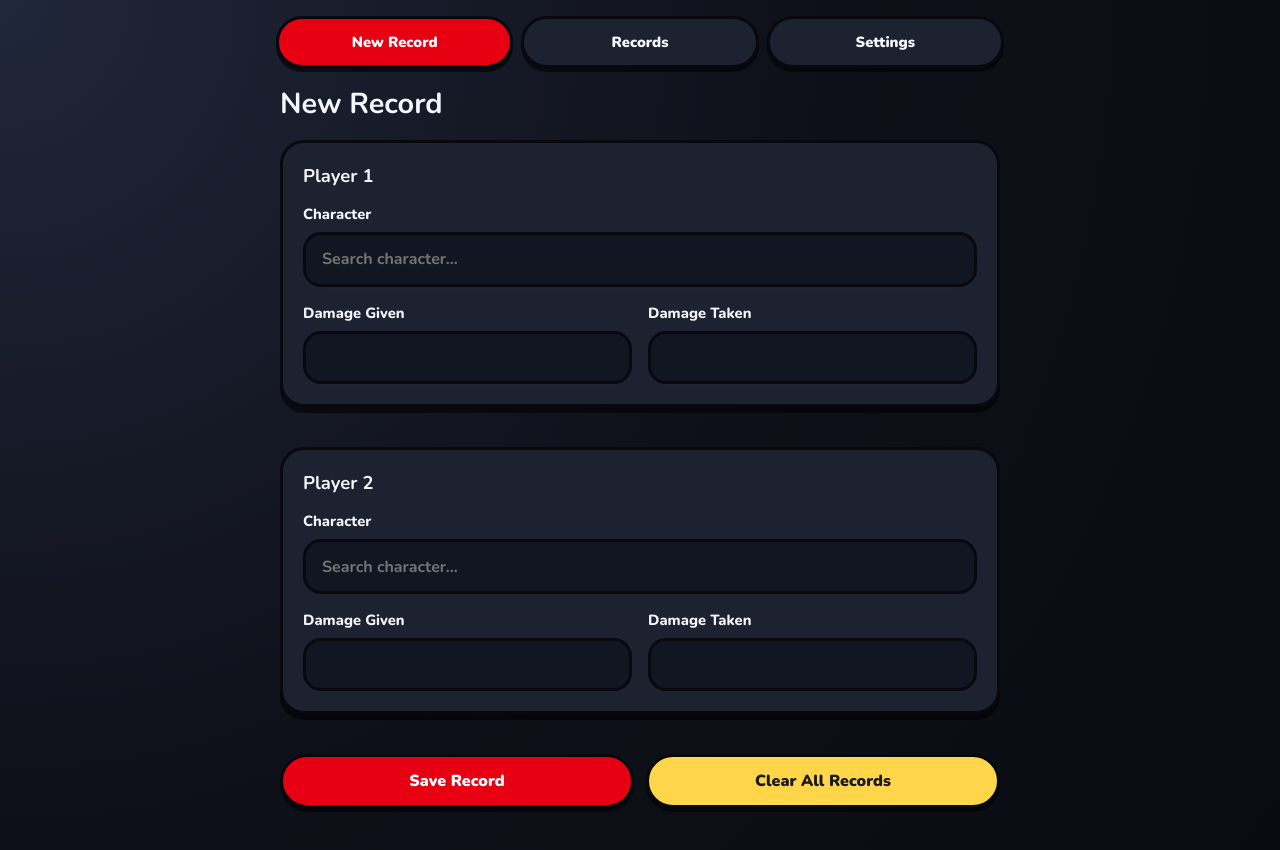
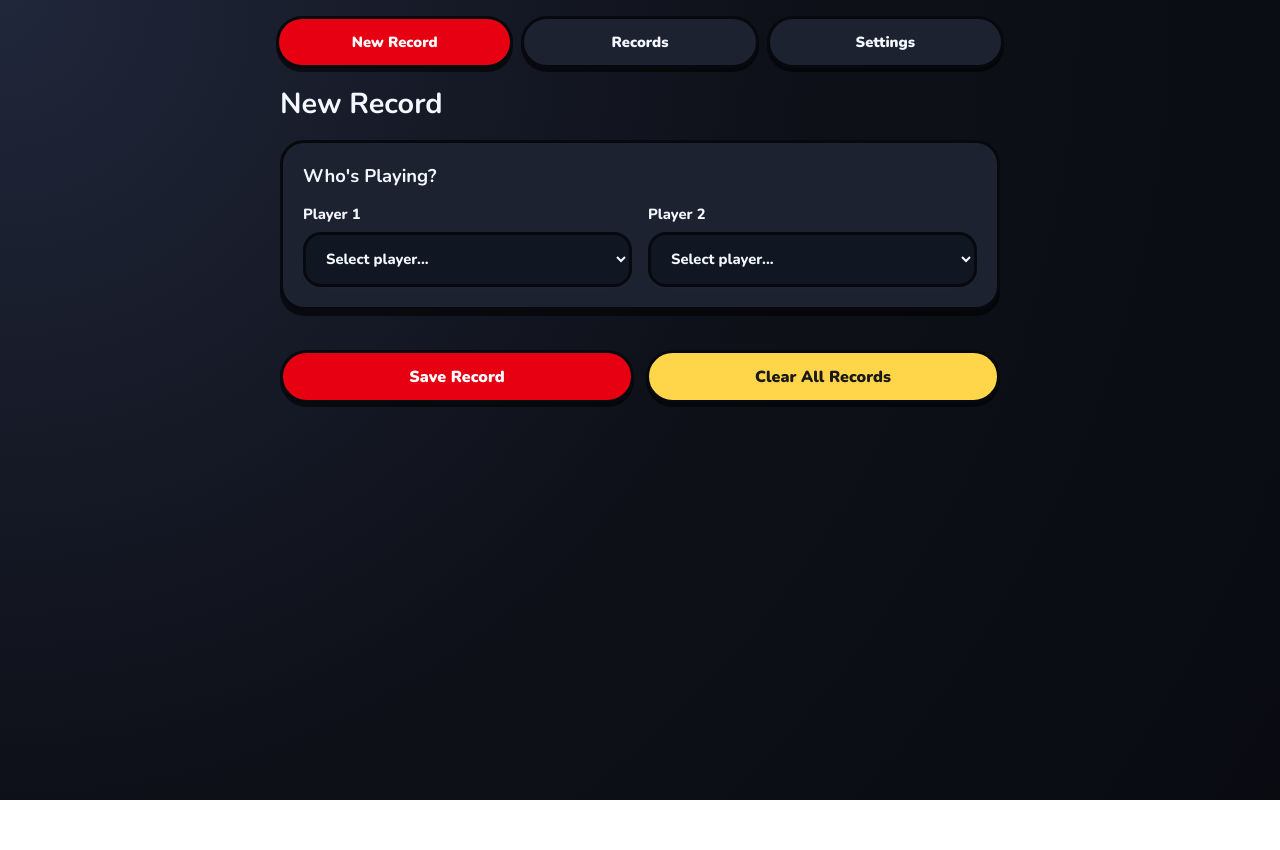
Before and after one commit to nibivi77/SmashTracker, a React (Vite) app: page /SmashTracker/new in a window 1280 px wide. Shown: the top 850 px of the page. After the commit the page ends 800 px from the top, so only its background shows below. Built offline with nearby package versions, Linux system fonts and the light colour scheme.

Commit message:
Adding player selection.

```diff
--- a/src/components/CharacterCard.jsx
+++ b/src/components/CharacterCard.jsx
@@ -8,6 +8,8 @@ export default function CharacterCard({ performance, rank = null }) {
 
   const character = characters.find((c) => c.id === performance.characterId);
   const partner = characters.find((c) => c.id === performance.partnerCharacterId);
+  const player = players.find((p) => p.id === performance.playerId);
+  const partnerPlayer = players.find((p) => p.id === performance.partnerPlayerId);
 
   const ratio =
     performance.damageTaken > 0
@@ -79,12 +81,9 @@ export default function CharacterCard({ performance, rank = null }) {
           )}
 
           <div>
+            <div className="character-card-player-name">{player?.name || "Player"}</div>
             <div className="character-card-name-row">
               <strong>{character?.name}</strong>
-            </div>
-
-            <div className="character-card-role">
-              {performance.playerSlot === "p1" ? players.find((c) => c.id === performance.player1Name)?.name : players.find((c) => c.id === performance.player2Name)?.name}
             </div>
           </div>
         </div>
@@ -120,8 +119,7 @@ export default function CharacterCard({ performance, rank = null }) {
 
             <div className="character-stat-line">
               <span>Partner</span>
-              <strong>{partner?.name}</strong>
-              <span>({performance.playerSlot !== "p1" ? players.find((c) => c.id === performance.player1Name)?.name : players.find((c) => c.id === performance.player2Name)?.name})</span>
+              <strong>{partnerPlayer?.name}: {partner?.name}</strong>
             </div>
           </div>
 
--- a/src/components/PlayerEntry.jsx
+++ b/src/components/PlayerEntry.jsx
@@ -1,7 +1,7 @@
 import { useState } from "react";
 import CharacterAutocomplete from "./CharacterAutocomplete";
 
-export default function PlayerEntry({ onChange }) {
+export default function PlayerEntry({ playerName = "Player", onChange }) {
   const [query, setQuery] = useState("");
   const [selectedCharacter, setSelectedCharacter] = useState(null);
   const [damageTaken, setDamageTaken] = useState("");
@@ -46,7 +46,7 @@ export default function PlayerEntry({ onChange }) {
   return (
     <section className="player-entry-panel">
       <CharacterAutocomplete
-        label="Character"
+        label={`${playerName}'s Character`}
         placeholder="Search character..."
         query={query}
         selectedCharacter={selectedCharacter}
--- a/src/components/RecordCard.jsx
+++ b/src/components/RecordCard.jsx
@@ -7,11 +7,10 @@ export default function RecordCard({ record, onDelete, rank = null }) {
   const [isOpen, setIsOpen] = useState(false);
   const contentId = useId();
 
-  const p1Player = players.find((c) => c.id === record.p1Player)?.name || "Player 1";
-  const p2Player = players.find((c) => c.id === record.p2Player)?.name || "Player 2";
-
   const p1Char = characters.find((c) => c.id === record.p1Character);
   const p2Char = characters.find((c) => c.id === record.p2Character);
+  const p1Player = players.find((p) => p.id === record.p1Player);
+  const p2Player = players.find((p) => p.id === record.p2Player);
 
   const p1Ratio =
     record.p1DamageTaken > 0
@@ -96,7 +95,10 @@ export default function RecordCard({ record, onDelete, rank = null }) {
                 className="record-card-character-icon"
               />
             )}
-            <strong>{p1Char?.name}</strong>
+            <div>
+              <div className="record-card-player-name">{p1Player?.name || "P1"}</div>
+              <strong>{p1Char?.name}</strong>
+            </div>
           </div>
 
           <div className="record-card-plus">+</div>
@@ -109,7 +111,10 @@ export default function RecordCard({ record, onDelete, rank = null }) {
                 className="record-card-character-icon"
               />
             )}
-            <strong>{p2Char?.name}</strong>
+            <div>
+              <div className="record-card-player-name">{p2Player?.name || "P2"}</div>
+              <strong>{p2Char?.name}</strong>
+            </div>
           </div>
         </div>
 
@@ -131,7 +136,7 @@ export default function RecordCard({ record, onDelete, rank = null }) {
           <div className="record-card-stats">
             <div className="record-player-block record-player1">
               <div className="record-player-header">
-                <strong>{p1Player}</strong>
+                <strong>{p1Player?.name || "Player 1"}</strong>
                 <span className="ratio-badge ratio-badge-player">{p1Ratio}</span>
               </div>
 
@@ -148,7 +153,7 @@ export default function RecordCard({ record, onDelete, rank = null }) {
 
             <div className="record-player-block record-player2">
               <div className="record-player-header">
-                <strong>{p2Player}</strong>
+                <strong>{p2Player?.name || "Player 2"}</strong>
                 <span className="ratio-badge ratio-badge-player">{p2Ratio}</span>
               </div>
 
--- a/src/pages/CharacterRankings.jsx
+++ b/src/pages/CharacterRankings.jsx
@@ -3,10 +3,10 @@ import { useRecords } from "../context/RecordsContext";
 import CharacterCard from "../components/CharacterCard";
 import EmptyState from "../components/EmptyState";
 import Panel from "../components/Panel";
+import { players } from "../data/players";
 import {
   getAllCharacterPerformances,
-  getPlayer1Performances,
-  getPlayer2Performances,
+  getPerformancesByPlayerId,
   getBestPerformancePerCharacter,
   sortPerformancesDesc
 } from "../utils/characterPerformances";
@@ -18,15 +18,11 @@ export default function CharacterRankings() {
   const [mode, setMode] = useState("top10");
 
   const performances = useMemo(() => {
-    if (scope === "p1") {
-      return getPlayer1Performances(records);
+    if (scope === "all") {
+      return getAllCharacterPerformances(records);
     }
 
-    if (scope === "p2") {
-      return getPlayer2Performances(records);
-    }
-
-    return getAllCharacterPerformances(records);
+    return getPerformancesByPlayerId(records, scope);
   }, [records, scope]);
 
   const visiblePerformances = useMemo(() => {
@@ -40,8 +36,8 @@ export default function CharacterRankings() {
   }, [performances, mode]);
 
   function getPanelTitle() {
-    const scopeLabel =
-      scope === "all" ? "All" : scope === "p1" ? "Player 1" : "Player 2";
+    const scopePlayer = players.find((p) => p.id === scope);
+    const scopeLabel = scope === "all" ? "All" : scopePlayer?.name || scope;
 
     const modeLabel =
       mode === "top10" ? "Top 10" : "Best Per Character";
@@ -62,7 +58,7 @@ export default function CharacterRankings() {
       <div className="character-rankings-toolbar">
         <div className="sort-toggle-stack">
           <div className="compact-toggle-group">
-            <span className="compact-toggle-label">Scope</span>
+            <span className="compact-toggle-label">Player</span>
 
             <div className="compact-toggle-buttons">
               <button
@@ -74,32 +70,17 @@ export default function CharacterRankings() {
                 All
               </button>
 
-              <button
-                type="button"
-                className={`compact-toggle-button ${scope === "p1" ? "active" : ""}`}
-                onClick={() => setScope("p1")}
-                aria-pressed={scope === "p1"}
-              >
-                P1
-              </button>
-
-              <button
-                type="button"
-                className={`compact-toggle-button ${scope === "p2" ? "active" : ""}`}
-                onClick={() => setScope("p2")}
-                aria-pressed={scope === "p2"}
-              >
-                P2
-              </button>
-
-              <button
-                type="button"
-                className={`compact-toggle-button ${scope === "p3" ? "active" : ""}`}
-                onClick={() => setScope("p3")}
-                aria-pressed={scope === "p3"}
-              >
-                P3
-              </button>
+              {players.map((player) => (
+                <button
+                  key={player.id}
+                  type="button"
+                  className={`compact-toggle-button ${scope === player.id ? "active" : ""}`}
+                  onClick={() => setScope(player.id)}
+                  aria-pressed={scope === player.id}
+                >
+                  {player.name}
+                </button>
+              ))}
             </div>
           </div>
 
--- a/src/pages/NewRecord.jsx
+++ b/src/pages/NewRecord.jsx
@@ -8,9 +8,12 @@ import MessageBanner from "../components/MessageBanner";
 import { createDuoKey } from "../utils/duoKey";
 import { useRecords } from "../context/RecordsContext";
 import { getTeamRatio } from "../utils/calculations";
+import { players } from "../data/players";
 import { ENABLE_RECORD_DELETION_ACTIONS } from "../config/devFlags";
 
 export default function NewRecord() {
+  const [p1PlayerId, setP1PlayerId] = useState("");
+  const [p2PlayerId, setP2PlayerId] = useState("");
   const [player1, setPlayer1] = useState({});
   const [player2, setPlayer2] = useState({});
   const [lastSavedRecord, setLastSavedRecord] = useState(null);
@@ -19,7 +22,18 @@ export default function NewRecord() {
 
   const { saveRecord, getRecord, clearAllRecords } = useRecords();
 
-  function validateRecordInput(player1, player2) {
+  const p1Player = players.find((p) => p.id === p1PlayerId);
+  const p2Player = players.find((p) => p.id === p2PlayerId);
+
+  function validateRecordInput(p1PlayerId, p2PlayerId, player1, player2) {
+    if (!p1PlayerId || !p2PlayerId) {
+      return "Select both players.";
+    }
+
+    if (p1PlayerId === p2PlayerId) {
+      return "Player 1 and Player 2 must be different people.";
+    }
+
     if (!player1.characterId || !player2.characterId) {
       return "Select a character for both players.";
     }
@@ -53,7 +67,7 @@ export default function NewRecord() {
   function handleSubmit(event) {
     event.preventDefault();
 
-    const validationError = validateRecordInput(player1, player2);
+    const validationError = validateRecordInput(p1PlayerId, p2PlayerId, player1, player2);
 
     if (validationError) {
       setErrorMessage(validationError);
@@ -65,6 +79,8 @@ export default function NewRecord() {
 
     const record = {
       duoKey: createDuoKey(player1.characterId, player2.characterId),
+      p1Player: p1PlayerId,
+      p2Player: p2PlayerId,
       p1Character: player1.characterId,
       p2Character: player2.characterId,
       p1DamageGiven: Number(player1.damageGiven),
@@ -117,13 +133,59 @@ export default function NewRecord() {
   return (
     <PageContainer title="New Record">
       <form onSubmit={handleSubmit} className="page-form">
-        <Panel title="Player 1">
-          <PlayerEntry onChange={setPlayer1} />
+        <Panel title="Who's Playing?">
+          <div className="player-select-grid">
+            <label className="field-label">
+              Player 1
+              <select
+                className="text-input"
+                value={p1PlayerId}
+                onChange={(e) => setP1PlayerId(e.target.value)}
+              >
+                <option value="">Select player...</option>
+                {players.map((player) => (
+                  <option key={player.id} value={player.id}>
+                    {player.name}
+                  </option>
+                ))}
+              </select>
+            </label>
+
+            <label className="field-label">
+              Player 2
+              <select
+                className="text-input"
+                value={p2PlayerId}
+                onChange={(e) => setP2PlayerId(e.target.value)}
+              >
+                <option value="">Select player...</option>
+                {players.map((player) => (
+                  <option key={player.id} value={player.id}>
+                    {player.name}
+                  </option>
+                ))}
+              </select>
+            </label>
+          </div>
         </Panel>
 
-        <Panel title="Player 2">
-          <PlayerEntry onChange={setPlayer2} />
-        </Panel>
+        {p1Player && p2Player && p1PlayerId !== p2PlayerId && (
+          <>
+            <Panel title={p1Player.name}>
+              <PlayerEntry
+                playerName={p1Player.name}
+                onChange={setPlayer1}
+              />
+            </Panel>
+
+            <Panel title={p2Player.name}>
+              <PlayerEntry
+                playerName={p2Player.name}
+                onChange={setPlayer2}
+              />
+            </Panel>
+          </>
+        )}
 
         <div className="form-actions sticky-action-bar">
           <button type="submit" className="primary-button">
--- a/src/styles/app.css
+++ b/src/styles/app.css
@@ -851,6 +851,29 @@ list-style: none;
   }
 }
 
+.record-card-player-name {
+  font-size: var(--text-xs);
+  font-weight: 800;
+  color: var(--color-text-soft);
+}
+
+.player-select-grid {
+  display: grid;
+  grid-template-columns: 1fr;
+  gap: var(--space-4);
+}
+
+.character-card-player-name {
+  font-size: var(--text-xs);
+  font-weight: 800;
+  color: var(--color-text-soft);
+}
+
+@media (min-width: 640px) {
+  .player-select-grid {
+    grid-template-columns: 1fr 1fr;
+  }
+}
 
 @media (min-width: 521px) {
   .record-card-summary,
--- a/src/utils/characterPerformances.js
+++ b/src/utils/characterPerformances.js
@@ -2,19 +2,19 @@ import { getPlayerRatio } from "./calculations";
 
 export function buildPerformanceEntry(record, playerSlot) {
   const isPlayer1 = playerSlot === "p1";
-  const player1Name = record.p1Player || "Unknown Player 1";
-  const player2Name = record.p2Player || "Unknown Player 2";
 
   const characterId = isPlayer1 ? record.p1Character : record.p2Character;
   const damageGiven = isPlayer1 ? Number(record.p1DamageGiven) : Number(record.p2DamageGiven);
   const damageTaken = isPlayer1 ? Number(record.p1DamageTaken) : Number(record.p2DamageTaken);
   const partnerCharacterId = isPlayer1 ? record.p2Character : record.p1Character;
+  const playerId = isPlayer1 ? record.p1Player : record.p2Player;
+  const partnerPlayerId = isPlayer1 ? record.p2Player : record.p1Player;
 
   return {
     duoKey: record.duoKey,
-    player1Name,
-    player2Name,
     playerSlot,
+    playerId,
+    partnerPlayerId,
     characterId,
     partnerCharacterId,
     damageGiven,
@@ -37,6 +37,22 @@ export function getPlayer1Performances(records) {
 
 export function getPlayer2Performances(records) {
   return records.map((record) => buildPerformanceEntry(record, "p2"));
+}
+
+export function getPerformancesByPlayerId(records, playerId) {
+  return records.flatMap((record) => {
+    const performances = [];
+
+    if (record.p1Player === playerId) {
+      performances.push(buildPerformanceEntry(record, "p1"));
+    }
+
+    if (record.p2Player === playerId) {
+      performances.push(buildPerformanceEntry(record, "p2"));
+    }
+
+    return performances;
+  });
 }
 
 export function sortPerformancesDesc(a, b) {
--- a/src/utils/importValidation.js
+++ b/src/utils/importValidation.js
@@ -1,4 +1,5 @@
 import { characters } from "../data/characters";
+import { players } from "../data/players";
 import { DATA_VERSION } from "../data/schema";
 import { createDuoKey } from "./duoKey";
 
@@ -10,6 +11,8 @@ for (const character of characters) {
   characterIdMap.set(character.id.toLowerCase(), character.id);
   characterNameMap.set(character.name.toLowerCase(), character.id);
 }
+
+const validPlayerIds = new Set(players.map((player) => player.id));
 
 function normalizeCharacterValue(value) {
   if (typeof value !== "string") {
@@ -42,6 +45,20 @@ function normalizeTimestamp(value) {
   return null;
 }
 
+function normalizePlayerValue(value, defaultValue) {
+  if (typeof value !== "string" || !value.trim()) {
+    return defaultValue;
+  }
+
+  const trimmed = value.trim().toLowerCase();
+
+  if (validPlayerIds.has(trimmed)) {
+    return trimmed;
+  }
+
+  return defaultValue;
+}
+
 export function normalizeImportedData(parsed) {
   let records;
   let version = DATA_VERSION;
@@ -64,10 +81,15 @@ export function normalizeImportedData(parsed) {
     const p1Character = normalizeCharacterValue(record.p1Character);
     const p2Character = normalizeCharacterValue(record.p2Character);
 
+    const p1Player = normalizePlayerValue(record.p1Player, "ben");
+    const p2Player = normalizePlayerValue(record.p2Player, "oli");
+
     return {
       ...record,
       p1Character,
       p2Character,
+      p1Player,
+      p2Player,
       duoKey:
         p1Character && p2Character
           ? createDuoKey(p1Character, p2Character)
@@ -77,7 +99,7 @@ export function normalizeImportedData(parsed) {
   });
 
   return {
-    version,
+    version: DATA_VERSION,
     records: normalizedRecords
   };
 }
@@ -119,6 +141,14 @@ export function validateImportedRecord(record, index) {
     return `Record ${index + 1}: p2Character is not a valid character id.`;
   }
 
+  if (!validPlayerIds.has(record.p1Player)) {
+    return `Record ${index + 1}: p1Player is not a valid player id.`;
+  }
+
+  if (!validPlayerIds.has(record.p2Player)) {
+    return `Record ${index + 1}: p2Player is not a valid player id.`;
+  }
+
   const expectedDuoKey = createDuoKey(record.p1Character, record.p2Character);
 
   if (record.duoKey !== expectedDuoKey) {
@@ -127,10 +157,7 @@ export function validateImportedRecord(record, index) {
 
   if (
     record.timestamp !== null &&
-    (
-      typeof record.timestamp !== "number" ||
-      Number.isNaN(record.timestamp)
-    )
+    (typeof record.timestamp !== "number" || Number.isNaN(record.timestamp))
   ) {
     return `Record ${index + 1}: timestamp must be a number or null.`;
   }
```
Also changed, not shown: src/context/RecordsContext.jsx (+10 -2 lines).
